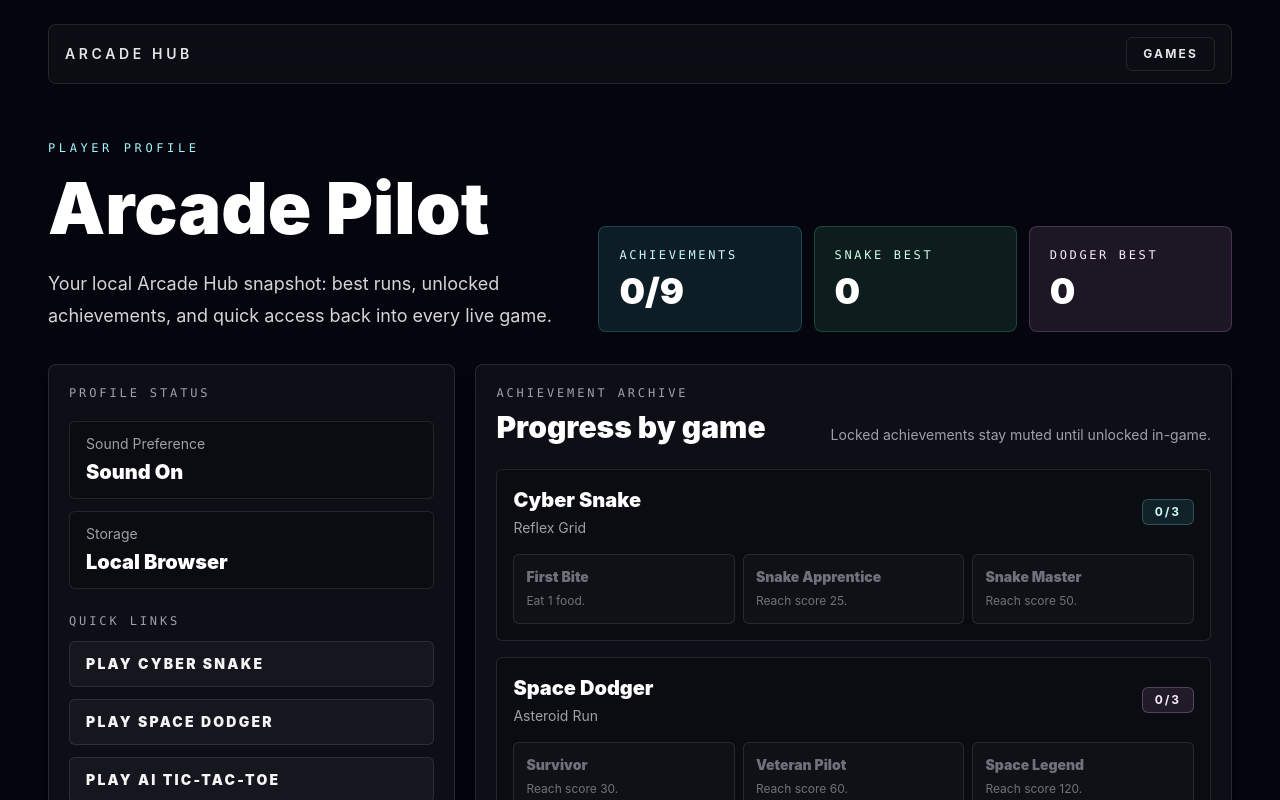
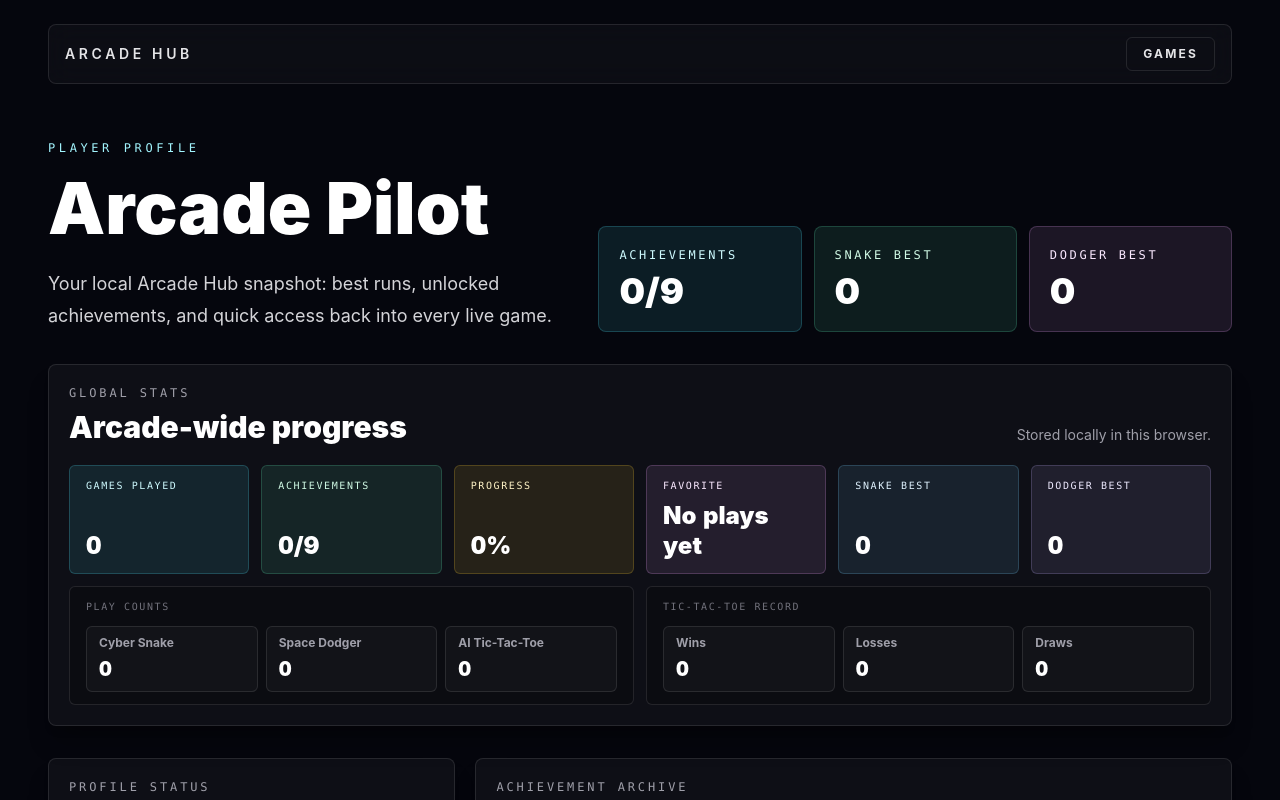
Before and after one commit to Diptonil-das/arcade-hub, a Next.js app: page /profile in a window 1280 px wide. Shown: the top 800 px of the page. Built offline with nearby package versions, Linux system fonts and the light colour scheme.

Commit message:
Add global statistics dashboard

```diff
--- a/src/app/games/ai-tic-tac-toe/page.tsx
+++ b/src/app/games/ai-tic-tac-toe/page.tsx
@@ -16,6 +16,7 @@ import {
   saveSoundPreference,
   unlockAudio,
 } from "@/lib/sound";
+import { recordTicTacToeResult } from "@/lib/stats";
 
 type Cell = "X" | "O" | null;
 type Winner = "X" | "O" | "draw" | null;
@@ -233,6 +234,7 @@ export default function AiTicTacToePage() {
       setUnlockedAchievements(
         unlockAchievements("ai-tic-tac-toe", achievementsToUnlock),
       );
+      recordTicTacToeResult(nextWinner);
       setScoreboard((current) => updateScoreboard(current, nextWinner));
       playOutcomeSound(nextWinner, isSoundEnabled);
       return true;
@@ -279,6 +281,7 @@ export default function AiTicTacToePage() {
         playSound("move", isSoundEnabled);
 
         if (aiWinner) {
+          recordTicTacToeResult(aiWinner);
           setScoreboard((current) => updateScoreboard(current, aiWinner));
           playOutcomeSound(aiWinner, isSoundEnabled);
         }
--- a/src/app/games/cyber-snake/page.tsx
+++ b/src/app/games/cyber-snake/page.tsx
@@ -15,6 +15,7 @@ import {
   saveSoundPreference,
   unlockAudio,
 } from "@/lib/sound";
+import { recordGameStarted } from "@/lib/stats";
 
 const GRID_SIZE = 24;
 const CANVAS_SIZE = 576;
@@ -432,6 +433,7 @@ export default function CyberSnakePage() {
 
   const restart = () => {
     unlockAudio();
+    recordGameStarted("cyber-snake");
     setHasStarted(true);
     previousGameOverRef.current = false;
     previousScoreRef.current = 0;
@@ -440,6 +442,7 @@ export default function CyberSnakePage() {
 
   const startGame = () => {
     unlockAudio();
+    recordGameStarted("cyber-snake");
     setHasStarted(true);
   };
 
--- a/src/app/games/space-dodger/page.tsx
+++ b/src/app/games/space-dodger/page.tsx
@@ -15,6 +15,7 @@ import {
   saveSoundPreference,
   unlockAudio,
 } from "@/lib/sound";
+import { recordGameStarted } from "@/lib/stats";
 
 const CANVAS_WIDTH = 640;
 const CANVAS_HEIGHT = 720;
@@ -491,6 +492,7 @@ export default function SpaceDodgerPage() {
 
   const restart = () => {
     unlockAudio();
+    recordGameStarted("space-dodger");
     setHasStarted(true);
     inputRef.current = { left: false, right: false };
     setActiveTouchDirection(null);
@@ -503,6 +505,7 @@ export default function SpaceDodgerPage() {
 
   const startGame = () => {
     unlockAudio();
+    recordGameStarted("space-dodger");
     inputRef.current = { left: false, right: false };
     setActiveTouchDirection(null);
     lastFrameRef.current = null;
--- a/src/app/profile/page.tsx
+++ b/src/app/profile/page.tsx
@@ -9,25 +9,33 @@ import {
 } from "@/lib/achievements";
 import { games } from "@/lib/games";
 import { readSoundPreference } from "@/lib/sound";
-
-const BEST_SCORE_KEYS = {
-  "cyber-snake": "arcade-hub:cyber-snake:best-score",
-  "space-dodger": "arcade-hub:space-dodger:best-score",
-} as const;
+import { readGlobalStats, type GlobalStats } from "@/lib/stats";
 
 type ProfileState = {
-  bestScores: {
-    cyberSnake: number;
-    spaceDodger: number;
-  };
+  globalStats: GlobalStats;
   isSoundEnabled: boolean;
   unlockedAchievements: Record<AchievementGame, string[]>;
 };
 
 const initialProfileState: ProfileState = {
-  bestScores: {
-    cyberSnake: 0,
-    spaceDodger: 0,
+  globalStats: {
+    favoriteGame: "No plays yet",
+    gamePlayCounts: {
+      "ai-tic-tac-toe": 0,
+      "cyber-snake": 0,
+      "space-dodger": 0,
+    },
+    overallProgressPercentage: 0,
+    snakeBestScore: 0,
+    spaceDodgerBestScore: 0,
+    ticTacToeRecord: {
+      draws: 0,
+      losses: 0,
+      wins: 0,
+    },
+    totalAchievementsUnlocked: 0,
+    totalAvailableAchievements: 0,
+    totalGamesPlayed: 0,
   },
   isSoundEnabled: true,
   unlockedAchievements: {
@@ -43,23 +51,9 @@ const gameAccent = {
   "space-dodger": "border-fuchsia-300/25 bg-fuchsia-300/10 text-fuchsia-100",
 } satisfies Record<AchievementGame, string>;
 
-function readStoredScore(storageKey: string) {
-  try {
-    const storedScore = window.localStorage.getItem(storageKey);
-    const parsedScore = storedScore ? Number.parseInt(storedScore, 10) : 0;
-
-    return Number.isFinite(parsedScore) && parsedScore > 0 ? parsedScore : 0;
-  } catch {
-    return 0;
-  }
-}
-
 function loadProfileState(): ProfileState {
   return {
-    bestScores: {
-      cyberSnake: readStoredScore(BEST_SCORE_KEYS["cyber-snake"]),
-      spaceDodger: readStoredScore(BEST_SCORE_KEYS["space-dodger"]),
-    },
+    globalStats: readGlobalStats(),
     isSoundEnabled: readSoundPreference(),
     unlockedAchievements: {
       "ai-tic-tac-toe": readUnlockedAchievements("ai-tic-tac-toe"),
@@ -83,6 +77,43 @@ export default function ProfilePage() {
     (total, achievements) => total + achievements.length,
     0,
   );
+  const globalStatCards = [
+    {
+      label: "Games Played",
+      value: profile.globalStats.totalGamesPlayed,
+      className: "border-cyan-300/20 bg-cyan-300/10 text-cyan-100",
+    },
+    {
+      label: "Achievements",
+      value: `${profile.globalStats.totalAchievementsUnlocked}/${profile.globalStats.totalAvailableAchievements}`,
+      className: "border-emerald-300/20 bg-emerald-300/10 text-emerald-100",
+    },
+    {
+      label: "Progress",
+      value: `${profile.globalStats.overallProgressPercentage}%`,
+      className: "border-amber-300/20 bg-amber-300/10 text-amber-100",
+    },
+    {
+      label: "Favorite",
+      value: profile.globalStats.favoriteGame,
+      className: "border-fuchsia-300/20 bg-fuchsia-300/10 text-fuchsia-100",
+    },
+    {
+      label: "Snake Best",
+      value: profile.globalStats.snakeBestScore,
+      className: "border-sky-300/20 bg-sky-300/10 text-sky-100",
+    },
+    {
+      label: "Dodger Best",
+      value: profile.globalStats.spaceDodgerBestScore,
+      className: "border-violet-300/20 bg-violet-300/10 text-violet-100",
+    },
+  ];
+  const ticTacToeRecordCards = [
+    ["Wins", profile.globalStats.ticTacToeRecord.wins],
+    ["Losses", profile.globalStats.ticTacToeRecord.losses],
+    ["Draws", profile.globalStats.ticTacToeRecord.draws],
+  ] as const;
 
   useEffect(() => {
     const loadStoredProfile = window.setTimeout(() => {
@@ -140,7 +171,7 @@ export default function ProfilePage() {
                 Snake Best
               </p>
               <p className="mt-2 text-4xl font-black">
-                {profile.bestScores.cyberSnake}
+                {profile.globalStats.snakeBestScore}
               </p>
             </div>
             <div className="rounded-lg border border-fuchsia-300/20 bg-fuchsia-300/10 px-5 py-5">
@@ -148,11 +179,85 @@ export default function ProfilePage() {
                 Dodger Best
               </p>
               <p className="mt-2 text-4xl font-black">
-                {profile.bestScores.spaceDodger}
+                {profile.globalStats.spaceDodgerBestScore}
               </p>
             </div>
           </div>
         </div>
+
+        <section className="mt-8 rounded-lg border border-white/10 bg-white/[0.04] p-5 shadow-xl shadow-black/25">
+          <div className="flex flex-col justify-between gap-3 sm:flex-row sm:items-end">
+            <div>
+              <p className="font-mono text-xs uppercase tracking-[0.24em] text-zinc-400">
+                Global Stats
+              </p>
+              <h2 className="mt-2 text-3xl font-black tracking-normal">
+                Arcade-wide progress
+              </h2>
+            </div>
+            <p className="text-sm text-zinc-400">
+              Stored locally in this browser.
+            </p>
+          </div>
+
+          <div className="mt-5 grid gap-3 sm:grid-cols-2 xl:grid-cols-6">
+            {globalStatCards.map((stat) => (
+              <div
+                key={stat.label}
+                className={`flex min-h-24 flex-col justify-between rounded-md border px-4 py-3 ${stat.className}`}
+              >
+                <p className="font-mono text-[10px] uppercase tracking-[0.16em]">
+                  {stat.label}
+                </p>
+                <p className="mt-2 text-2xl font-black leading-tight text-white tabular-nums">
+                  {stat.value}
+                </p>
+              </div>
+            ))}
+          </div>
+
+          <div className="mt-3 grid gap-3 md:grid-cols-[1fr_1fr]">
+            <div className="rounded-md border border-white/10 bg-black/20 px-4 py-3">
+              <p className="font-mono text-[10px] uppercase tracking-[0.16em] text-zinc-500">
+                Play Counts
+              </p>
+              <div className="mt-3 grid gap-2 sm:grid-cols-3">
+                {games.map((game) => (
+                  <div
+                    key={game.slug}
+                    className="rounded-md border border-white/10 bg-white/[0.03] px-3 py-2"
+                  >
+                    <p className="text-xs font-bold text-zinc-400">
+                      {game.title}
+                    </p>
+                    <p className="mt-1 text-xl font-black tabular-nums">
+                      {profile.globalStats.gamePlayCounts[game.slug]}
+                    </p>
+                  </div>
+                ))}
+              </div>
+            </div>
+
+            <div className="rounded-md border border-white/10 bg-black/20 px-4 py-3">
+              <p className="font-mono text-[10px] uppercase tracking-[0.16em] text-zinc-500">
+                Tic-Tac-Toe Record
+              </p>
+              <div className="mt-3 grid grid-cols-3 gap-2">
+                {ticTacToeRecordCards.map(([label, value]) => (
+                  <div
+                    key={label}
+                    className="rounded-md border border-white/10 bg-white/[0.03] px-3 py-2"
+                  >
+                    <p className="text-xs font-bold text-zinc-400">{label}</p>
+                    <p className="mt-1 text-xl font-black tabular-nums">
+                      {value}
+                    </p>
+                  </div>
+                ))}
+              </div>
+            </div>
+          </div>
+        </section>
 
         <div className="mt-8 grid gap-5 lg:grid-cols-[0.7fr_1.3fr]">
           <section className="rounded-lg border border-white/10 bg-white/[0.04] p-5 shadow-xl shadow-black/25">
--- /dev/null
+++ b/src/lib/stats.ts
@@ -0,0 +1,161 @@
+import {
+  achievementDefinitions,
+  readUnlockedAchievements,
+  type AchievementGame,
+} from "@/lib/achievements";
+import { games, type Game } from "@/lib/games";
+
+const BEST_SCORE_KEYS = {
+  "cyber-snake": "arcade-hub:cyber-snake:best-score",
+  "space-dodger": "arcade-hub:space-dodger:best-score",
+} as const;
+const GAME_PLAY_COUNTS_STORAGE_KEY = "arcade-hub:game-play-counts";
+const TIC_TAC_TOE_RECORD_STORAGE_KEY = "arcade-hub:ai-tic-tac-toe:record";
+
+type GameSlug = Game["slug"];
+
+type TicTacToeRecord = {
+  draws: number;
+  losses: number;
+  wins: number;
+};
+
+export type GlobalStats = {
+  favoriteGame: string;
+  gamePlayCounts: Record<GameSlug, number>;
+  overallProgressPercentage: number;
+  snakeBestScore: number;
+  spaceDodgerBestScore: number;
+  ticTacToeRecord: TicTacToeRecord;
+  totalAchievementsUnlocked: number;
+  totalAvailableAchievements: number;
+  totalGamesPlayed: number;
+};
+
+function readJsonRecord(storageKey: string) {
+  try {
+    const storedValue = window.localStorage.getItem(storageKey);
+
+    if (!storedValue) {
+      return {};
+    }
+
+    const parsedValue: unknown = JSON.parse(storedValue);
+
+    return parsedValue && typeof parsedValue === "object"
+      ? (parsedValue as Record<string, unknown>)
+      : {};
+  } catch {
+    return {};
+  }
+}
+
+function writeJsonRecord(storageKey: string, value: Record<string, unknown>) {
+  try {
+    window.localStorage.setItem(storageKey, JSON.stringify(value));
+  } catch {
+    // Stats persistence should never interrupt gameplay.
+  }
+}
+
+function readStoredNumber(storageKey: string) {
+  try {
+    const storedValue = window.localStorage.getItem(storageKey);
+    const parsedValue = storedValue ? Number.parseInt(storedValue, 10) : 0;
+
+    return Number.isFinite(parsedValue) && parsedValue > 0 ? parsedValue : 0;
+  } catch {
+    return 0;
+  }
+}
+
+function readRecordNumber(record: Record<string, unknown>, key: string) {
+  const value = record[key];
+
+  return typeof value === "number" && Number.isFinite(value) && value > 0
+    ? value
+    : 0;
+}
+
+function readGamePlayCounts(): Record<GameSlug, number> {
+  const storedCounts = readJsonRecord(GAME_PLAY_COUNTS_STORAGE_KEY);
+
+  return games.reduce(
+    (counts, game) => ({
+      ...counts,
+      [game.slug]: readRecordNumber(storedCounts, game.slug),
+    }),
+    {} as Record<GameSlug, number>,
+  );
+}
+
+function readTicTacToeRecord(): TicTacToeRecord {
+  const storedRecord = readJsonRecord(TIC_TAC_TOE_RECORD_STORAGE_KEY);
+
+  return {
+    draws: readRecordNumber(storedRecord, "draws"),
+    losses: readRecordNumber(storedRecord, "losses"),
+    wins: readRecordNumber(storedRecord, "wins"),
+  };
+}
+
+export function recordGameStarted(game: GameSlug) {
+  const storedCounts = readJsonRecord(GAME_PLAY_COUNTS_STORAGE_KEY);
+
+  writeJsonRecord(GAME_PLAY_COUNTS_STORAGE_KEY, {
+    ...storedCounts,
+    [game]: readRecordNumber(storedCounts, game) + 1,
+  });
+}
+
+export function recordTicTacToeResult(winner: "X" | "O" | "draw") {
+  const storedRecord = readJsonRecord(TIC_TAC_TOE_RECORD_STORAGE_KEY);
+  const resultKey =
+    winner === "X" ? "wins" : winner === "O" ? "losses" : "draws";
+
+  recordGameStarted("ai-tic-tac-toe");
+  writeJsonRecord(TIC_TAC_TOE_RECORD_STORAGE_KEY, {
+    ...storedRecord,
+    [resultKey]: readRecordNumber(storedRecord, resultKey) + 1,
+  });
+}
+
+export function readGlobalStats(): GlobalStats {
+  const gamePlayCounts = readGamePlayCounts();
+  const totalAchievementsUnlocked = games.reduce(
+    (total, game) =>
+      total + readUnlockedAchievements(game.slug as AchievementGame).length,
+    0,
+  );
+  const totalAvailableAchievements = Object.values(
+    achievementDefinitions,
+  ).reduce((total, achievements) => total + achievements.length, 0);
+  const favoriteGame =
+    games
+      .map((game) => ({
+        count: gamePlayCounts[game.slug],
+        title: game.title,
+      }))
+      .sort((a, b) => b.count - a.count)[0] ?? null;
+
+  return {
+    favoriteGame:
+      favoriteGame && favoriteGame.count > 0 ? favoriteGame.title : "No plays yet",
+    gamePlayCounts,
+    overallProgressPercentage:
+      totalAvailableAchievements > 0
+        ? Math.round(
+            (totalAchievementsUnlocked / totalAvailableAchievements) * 100,
+          )
+        : 0,
+    snakeBestScore: readStoredNumber(BEST_SCORE_KEYS["cyber-snake"]),
+    spaceDodgerBestScore: readStoredNumber(BEST_SCORE_KEYS["space-dodger"]),
+    ticTacToeRecord: readTicTacToeRecord(),
+    totalAchievementsUnlocked,
+    totalAvailableAchievements,
+    totalGamesPlayed: Object.values(gamePlayCounts).reduce(
+      (total, count) => total + count,
+      0,
+    ),
+  };
+}
```
